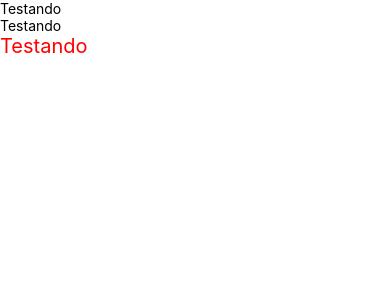
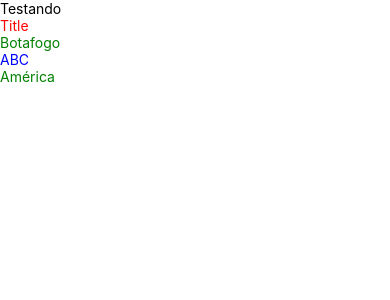
Before and after one commit to andreapmacedo/reacti-native--next--sales-sistem, a React Native app: screen / in a window 390 px wide. Shown: the top 300 px of the page. Built offline with nearby package versions, Linux system fonts and the light colour scheme.

Commit message:
Feat: s03-a025 - Aula props.

```diff
--- a/src/App.tsx
+++ b/src/App.tsx
@@ -1,5 +1,7 @@
 import { Text, View, SafeAreaView } from "react-native";
 import styled from 'styled-components/native';
+import Example from "./Example";
+
 
 export const NewText = styled.Text`
   font-size: 20px;
@@ -11,8 +13,10 @@
   return (
     <SafeAreaView>
       <Text>Testando</Text>
-      <Text>Testando</Text>
-      <NewText>Testando</NewText>
+      <Example text="Botafogo">Title</Example>
+      <Example textChange="ABC"/>
+      <Example text="América"/>
+      {/* <NewText>Testando</NewText> */}
     </SafeAreaView>
   );
 };
--- /dev/null
+++ b/src/Example.tsx
@@ -0,0 +1,22 @@
+import { Text, View } from "react-native";
+
+interface ExampleProps {
+  text?: string;
+  children?: String;
+  textChange?: string;
+}
+
+// const Example = (props: ExampleProps) => {
+const Example = ({children, text, textChange: newPropName}: ExampleProps) => {
+  return (
+    <View>
+      <Text style={{color: 'red'}} >{children}</Text>
+      <Text style={{color: 'green'}} >{text}</Text>
+      <Text style={{color: 'blue'}} >{newPropName}</Text>
+      {/* <Text style={{color: 'red'}} >{props.children}</Text>
+      <Text style={{color: 'green'}} >{props.text}</Text> */}
+    </View>
+  );
+};
+
+export default Example;
```
